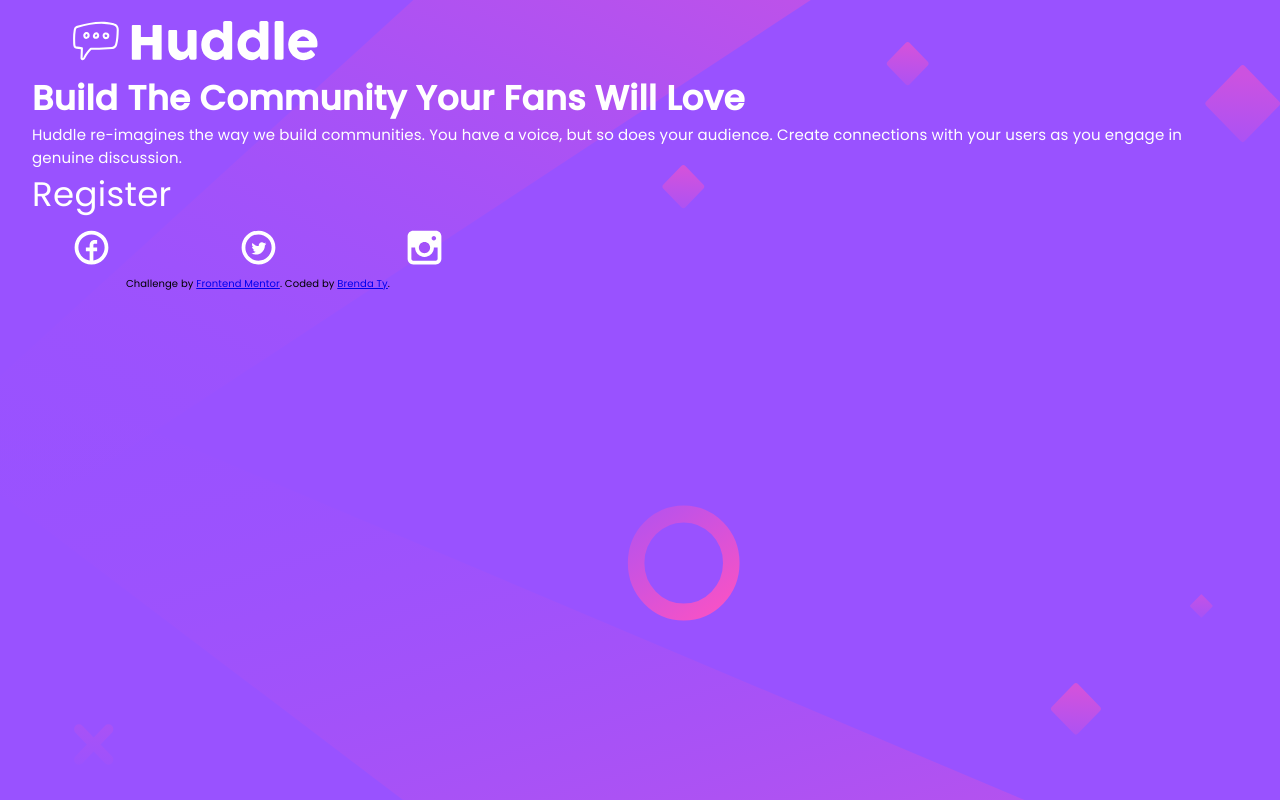
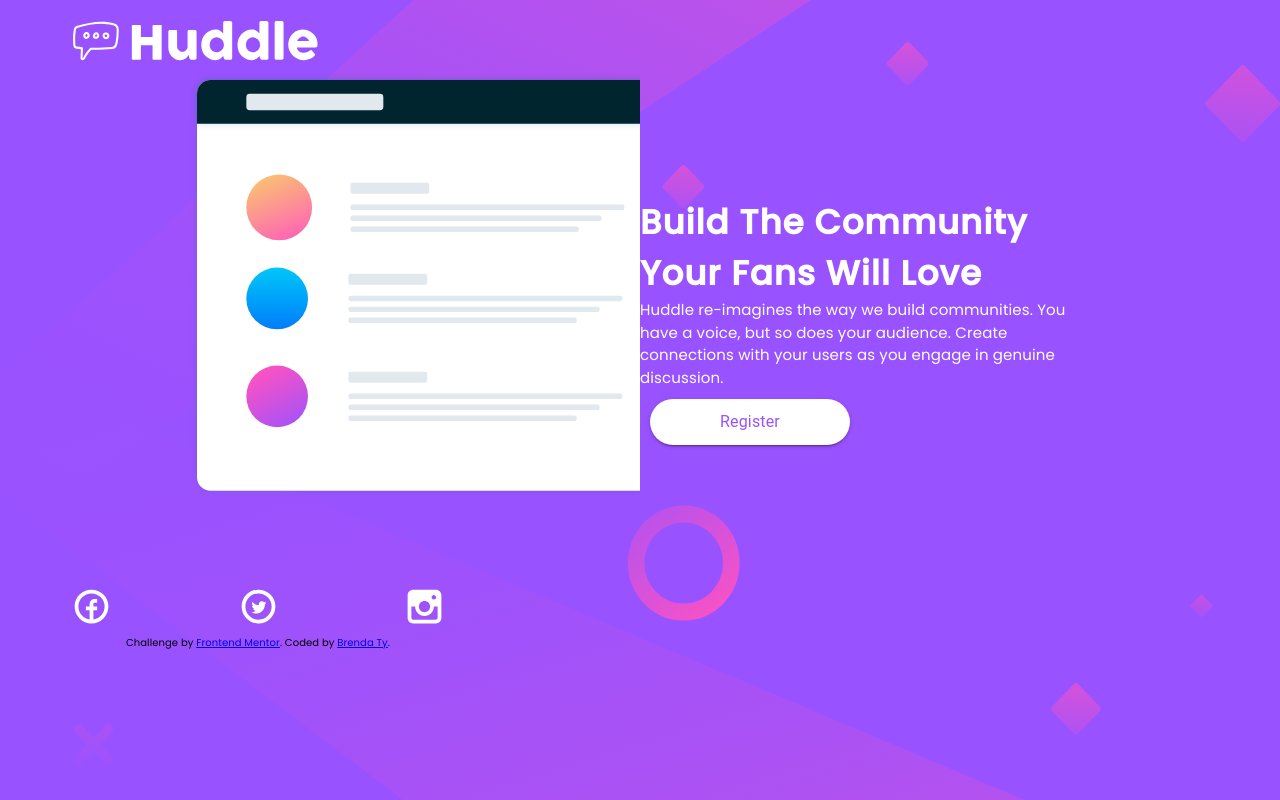
Before and after one commit to brendino500/fm-huddle-landing, a React (Create React App) app: page / in a window 1280 px wide. Built offline with nearby package versions, Linux system fonts and the light colour scheme.

Commit message:
button styled

```diff
--- a/src/components/Main.js
+++ b/src/components/Main.js
@@ -2,20 +2,40 @@
 import { makeStyles } from "@material-ui/core/styles";
 import { Container, Typography, Grid, Button } from "@material-ui/core";
 
+import { ReactComponent as MockupIllustration } from "../images/illustration-mockups.svg";
+
 const useStyles = makeStyles({
   root: {
     margin: 15,
+  },
+  textContainer: {
+    maxWidth: 450,
   },
   title: {
     fontFamily: "Poppins",
     color: "#ffffff",
     fontSize: 34,
     fontWeight: "strong",
+    letterSpacing: 1,
   },
   text: {
     fontFamily: "Poppins",
     color: "#ffffff",
     fontSize: 15,
+  },
+  image: {
+    maxWidth: 450,
+  },
+  button: {
+    color: "#9952FF",
+    borderRadius: 45,
+    margin: 10,
+    width: 200,
+    backgroundColor: "#ffffff",
+  },
+  buttonText: {
+    textTransform: "none",
+    margin: 5,
   },
 });
 
@@ -24,15 +44,22 @@
 
   return (
     <Container>
-      <Typography className={classes.title}>
-        <b>Build The Community Your Fans Will Love</b>
-        <Typography className={classes.text}>
-          Huddle re-imagines the way we build communities. You have a voice, but
-          so does your audience. Create connections with your users as you
-          engage in genuine discussion.
-        </Typography>
-        Register
-      </Typography>
+      <Grid container direction="row" justify="center" alignItems="center">
+        <MockupIllustration className={classes.image} />
+        <div className={classes.textContainer}>
+          <Typography className={classes.title}>
+            <b>Build The Community Your Fans Will Love</b>
+            <Typography className={classes.text}>
+              Huddle re-imagines the way we build communities. You have a voice,
+              but so does your audience. Create connections with your users as
+              you engage in genuine discussion.
+            </Typography>
+            <Button className={classes.button} variant="contained">
+              <Typography className={classes.buttonText}>Register</Typography>
+            </Button>
+          </Typography>
+        </div>
+      </Grid>
     </Container>
   );
 }
```
Also changed, not shown: 1 other file (tests, documents, lock files or other folders).
